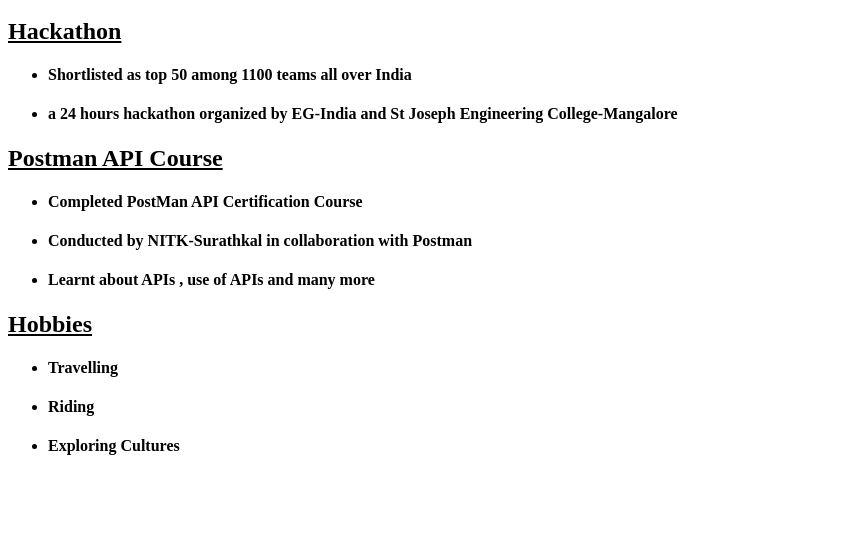
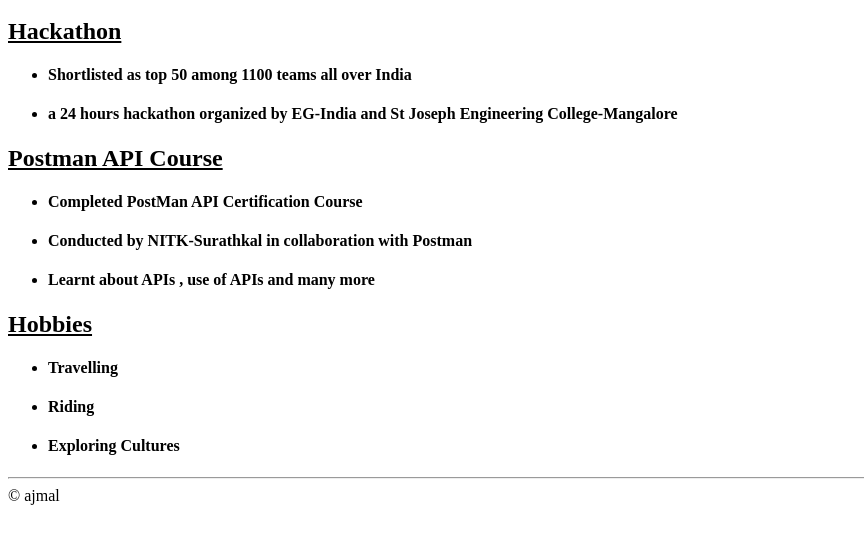
Before and after one commit to mohammedajmal1/internship, a plain HTML site: page hobbies.html in a window 1280 px wide. Shown: the part 100-644 px from the top of the page, without its empty margins (0-864 px from the left). Drawn offline with Linux system fonts and the light colour scheme.

Commit message:
Add files via upload

```diff
--- a/hobbies.html
+++ b/hobbies.html
@@ -35,4 +35,8 @@
 
     </ul>
 </body>
+<hr>
+<footer>
+    &copy; ajmal
+</footer>
 </html>
```
Also changed, not shown: contact.html (+4 -2 lines), index.html (+4 -0 lines).
